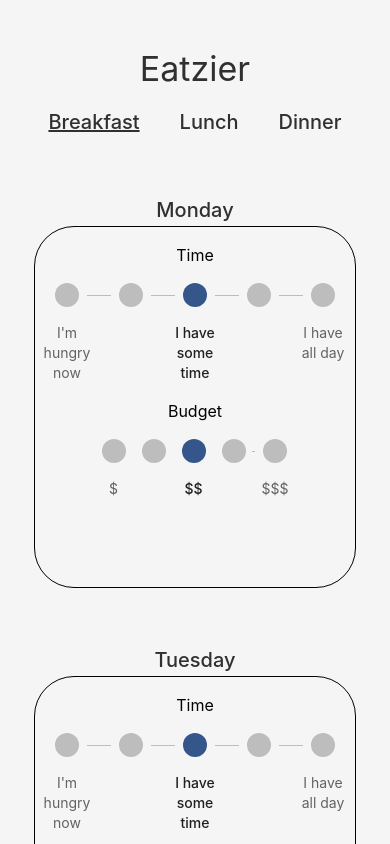
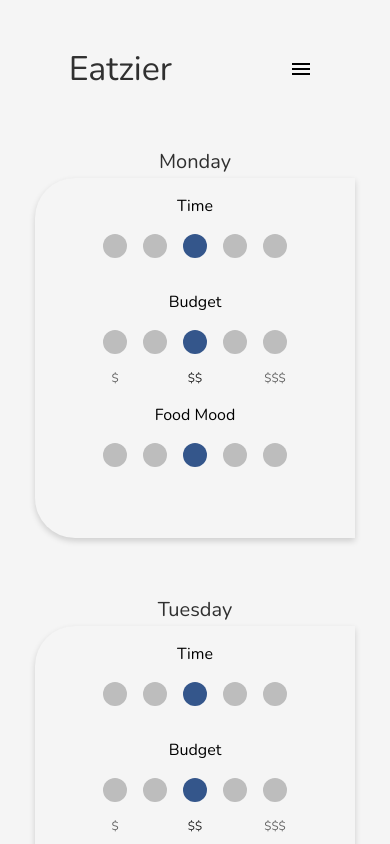
Before and after one commit to landonbconnell/eatzee, a React (Create React App) app in the folder client/: page / in a window 390 px wide. Shown: the top 844 px of the page. Built offline with nearby package versions, Linux system fonts and the light colour scheme.

Commit message:
more variableStepper styling, added responsive mealtab hamburger menu

```diff
--- a/client/package.json
+++ b/client/package.json
@@ -5,6 +5,7 @@
   "dependencies": {
     "@emotion/react": "^11.11.1",
     "@emotion/styled": "^11.11.0",
+    "@mui/icons-material": "^5.13.7",
     "@mui/material": "^5.13.6",
     "@reduxjs/toolkit": "^1.9.5",
     "@testing-library/jest-dom": "^5.16.5",
--- a/client/src/App.tsx
+++ b/client/src/App.tsx
@@ -20,6 +20,8 @@
   },
   typography: {
     fontFamily: [
+      'Nunito',
+      'Roboto',
       '-apple-system',
       'BlinkMacSystemFont',
       '"Segoe UI"',
--- a/client/src/components/HomePage/Header.tsx
+++ b/client/src/components/HomePage/Header.tsx
@@ -1,19 +1,66 @@
-import React from 'react';
-import { Stack, Typography } from '@mui/material';
+import React, { useState } from 'react';
+import {
+  Stack,
+  Typography,
+  useMediaQuery,
+  useTheme,
+  IconButton,
+  Drawer,
+  List,
+  ListItem,
+} from '@mui/material';
+import MenuIcon from '@mui/icons-material/Menu';
 import MealTab from './MealTab';
 import { Meals } from 'models/meals/enums/Meals';
 
 const Header = () => {
+  const theme = useTheme();
+  const isMobile = useMediaQuery(theme.breakpoints.down('sm'));
+  const [drawerOpen, setDrawerOpen] = useState(false);
+
+  const handleDrawerToggle = () => {
+    setDrawerOpen(!drawerOpen);
+  };
+
+  const drawer = (
+    <List>
+      <ListItem>
+        <MealTab meal={Meals.breakfast} />
+      </ListItem>
+      <ListItem>
+        <MealTab meal={Meals.lunch} />
+      </ListItem>
+      <ListItem>
+        <MealTab meal={Meals.dinner} />
+      </ListItem>
+    </List>
+  );
+
   return (
     <Stack
-      direction='column'
-      justifyContent='center'
+      direction={isMobile ? 'row' : 'column'}
+      justifyContent={isMobile ? 'space-around' : 'center'}
       alignItems='center'
       sx={{ margin: '2.5rem 0 2.5rem 0' }}
     >
       <Typography variant='h4' sx={{ color: 'primary.contrastText' }}>
         Eatzier
       </Typography>
+      {isMobile ? (
+        <>
+          <IconButton
+            edge='start'
+            color='inherit'
+            aria-label='menu'
+            onClick={handleDrawerToggle}
+          >
+            <MenuIcon />
+          </IconButton>
+          <Drawer anchor='right' open={drawerOpen} onClose={handleDrawerToggle}>
+            {drawer}
+          </Drawer>
+        </>
+      ) : (
         <Stack
           direction='row'
           justifyContent='space-evenly'
@@ -25,6 +72,7 @@
           <MealTab meal={Meals.lunch} />
           <MealTab meal={Meals.dinner} />
         </Stack>
+      )}
     </Stack>
   );
 };
--- a/client/src/components/HomePage/MealDayEdit.tsx
+++ b/client/src/components/HomePage/MealDayEdit.tsx
@@ -4,6 +4,24 @@
 import { weekdayToString } from 'utils/weekdayToString';
 import VariableStepper from './VariableStepper';
 import { Variables } from 'models/meals/enums/Variables';
+
+const dayTypographyStyles = {
+  color: 'primary.contrastText',
+  marginTop: '1rem',
+};
+
+const mealDayEditBoxStyles = {
+  minWidth: '20rem',
+  maxWidth: '20rem',
+  minHeight: '22.5rem',
+  maxHeight: '22.5rem',
+  overflowY: 'auto',
+  borderTopLeftRadius: '2.5rem',
+  borderBottomLeftRadius: '2.5rem',
+  boxShadow: '0px 3px 6px rgba(0, 0, 0, 0.16)',
+  margin: '0rem 2.5rem 2.5rem 2.5rem',
+  backgroundColor: 'primary.light',
+};
 
 interface MealDayEditProps {
   day: Day;
@@ -12,39 +30,24 @@
 const MealDayEdit = ({ day }: MealDayEditProps) => {
   return (
     <Stack direction='column' alignItems='center' justifyContent='center'>
-      <Typography
-        variant='h6'
-        sx={{ color: 'primary.contrastText', marginTop: '1rem' }}
-      >
+      <Typography variant='h6' sx={dayTypographyStyles}>
         {weekdayToString(day.weekday)}
       </Typography>
-      <Box
-        sx={{
-          minWidth: '20rem',
-          minHeight: '22.5rem',
-          maxWidth: '20rem',
-          maxHeight: '22.5rem',
-          borderRadius: '2.5rem',
-          border: '1px solid',
-          margin: '0rem 2.5rem 2.5rem 2.5rem',
-          backgroundColor: 'primary.light',
-        }}
-      >
+      <Box sx={mealDayEditBoxStyles}>
         <VariableStepper
           weekday={day.weekday}
           variable={Variables.time}
-          labels={[
-            "I'm hungry now",
-            '',
-            'I have some time',
-            '',
-            'I have all day',
-          ]}
+          labels={['', '', '', '', '']}
         />
         <VariableStepper
           weekday={day.weekday}
           variable={Variables.budget}
           labels={['$', '', '$$', '', '$$$']}
+        />
+        <VariableStepper
+          weekday={day.weekday}
+          variable={Variables.food_mood}
+          labels={['', '', '', '', '']}
         />
       </Box>
     </Stack>
--- a/client/src/components/HomePage/VariableStepper.tsx
+++ b/client/src/components/HomePage/VariableStepper.tsx
@@ -49,7 +49,12 @@
       <Typography sx={{ padding: '1rem 0 1rem 0' }}>
         {variableToString(variable)}
       </Typography>
-      <Stepper nonLinear activeStep={activeStep} alternativeLabel>
+      <Stepper
+        nonLinear
+        activeStep={activeStep}
+        alternativeLabel
+        sx={{ '.MuiStepConnector-line': { display: 'none' } }}
+      >
         {labels.map((label, index) => {
           const StepIconWithProps = (props) => (
             <CustomStepIcon active={activeStep === index} {...props} />
@@ -62,7 +67,9 @@
                   dispatch(updateVariable({ weekday, variable, value: index }))
                 }
               >
-                {label}
+                <Typography variant='body2' sx={{ fontSize: '12px' }}>
+                  {label}
+                </Typography>
               </StepLabel>
             </Step>
           );
--- a/client/src/styles/App.css
+++ b/client/src/styles/App.css
@@ -1,3 +1,5 @@
+@import url('https://fonts.googleapis.com/css2?family=Nunito:wght@400;700&display=swap');
+
 body {
   background-color: #f5f5f5;
 }
```
Also changed, not shown: client/src/styles/MealDayEdit.css (deleted), 1 other file (tests, documents, lock files or other folders). Lines whose indentation alone changed are shown as unchanged.
